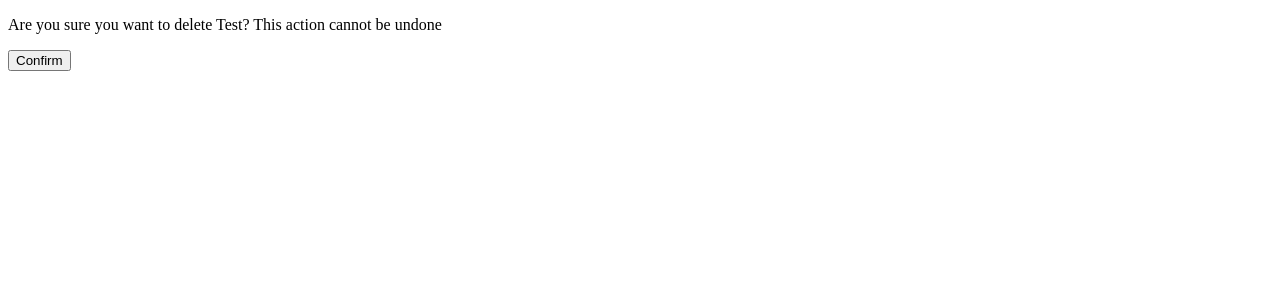
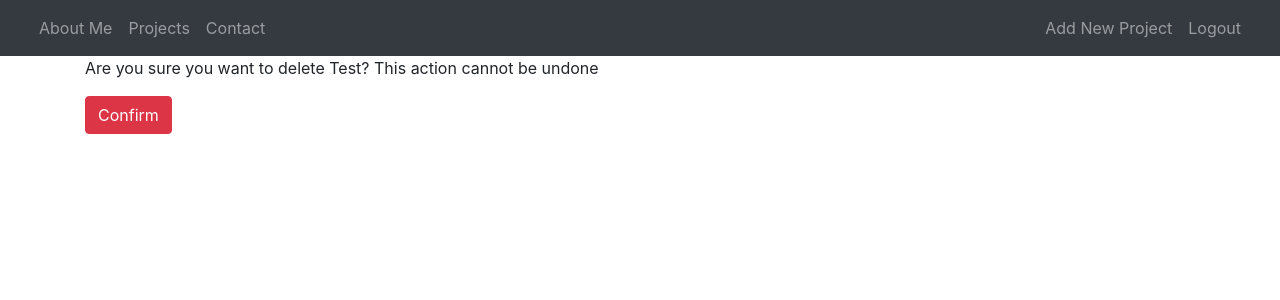
Before and after one commit to Achan40/Portfolio_FullStack, a Django app: page /projects/1/remove/ in a window 1280 px wide. Shown: the top 300 px of the page. Run offline with Django 3.2, Linux system fonts and the light colour scheme; a user stored in the database is signed in; data comes from the database, SQL or seed files in the repository; both versions use the stored data as it was after the commit; some libraries are stand-ins or nearby versions.

Commit message:
created a nav bar

```diff
--- /dev/null
+++ b/portfolio/Basic_app/static/css/portfolio.css
@@ -0,0 +1,3 @@
+h1 {
+    color: aquamarine;
+}
--- a/portfolio/Basic_app/templates/Basic_app/base.html
+++ b/portfolio/Basic_app/templates/Basic_app/base.html
@@ -3,9 +3,51 @@
 <html>
     <head>
         <meta charset="UTF-8">
+        <link rel="stylesheet" href="{% static 'css/portfolio.css' %}">
+
+        <!--Bootstrap 4.3.1-->
+        <link rel="stylesheet" href="https://stackpath.bootstrapcdn.com/bootstrap/4.3.1/css/bootstrap.min.css" integrity="sha384-ggOyR0iXCbMQv3Xipma34MD+dH/1fQ784/j6cY/iJTQUOhcWr7x9JvoRxT2MZw1T" crossorigin="anonymous">
     </head>
     <body>
-        {% block content %}
-        {% endblock %}
+
+        <!--Nav Bar-->
+        <nav class="navbar navbar-expand-lg navbar-dark bg-dark">
+
+            <!--Container is used to offset the navbar text-->
+            <div class="container-fluid">
+                <ul class="navbar-nav">
+                    <li>
+                        <a class="nav-link" href="{% url 'about' %}">About Me</a>
+                    </li>
+                    <li>
+                        <a class="nav-link" href="{% url 'project_list' %}">Projects</a>
+                    </li>
+                    <li>
+                        <a class="nav-link" href="{% url 'contact' %}">Contact</a>
+                    </li>
+                </ul>
+                <ul class="navbar-nav navbar-right">
+                    {% if user.is_authenticated %}
+                    <li>
+                        <a class="nav-link" href="{% url 'project_create' %}">Add New Project</a>
+                    </li>
+                    <li>
+                        <a class="nav-link" href="{% url 'logout' %}">Logout</a>
+                    </li>
+                    {% else %}
+                    <li>
+                        <a class="nav-link" href="{% url 'login' %}">Login</a>
+                    </li>
+                    {% endif %}
+                </ul>
+            </div>
+
+        </nav>
+
+        <div class="container">
+            {% block content %}
+            {% endblock %}
+        </div>
+
     </body>
 </html>
--- a/portfolio/portfolio/urls.py
+++ b/portfolio/portfolio/urls.py
@@ -26,6 +26,6 @@ urlpatterns = [
     # django automatically links up the view of this page with login.html since it is in templates directory
     url(r'^accounts/login/$',views.LoginView.as_view(),name='login'),
 
-    # When you logout, you go to the next page
-    url(r'^accounts/logout/$',views.LogoutView.as_view(),name='logout',kwargs={'next_page':'/'}),
+    # When you logout, you return to the about page
+    url(r'^accounts/logout/$',views.LogoutView.as_view(next_page='about'),name='logout'),
 ]
```
Also changed, not shown: portfolio/db.sqlite3.
